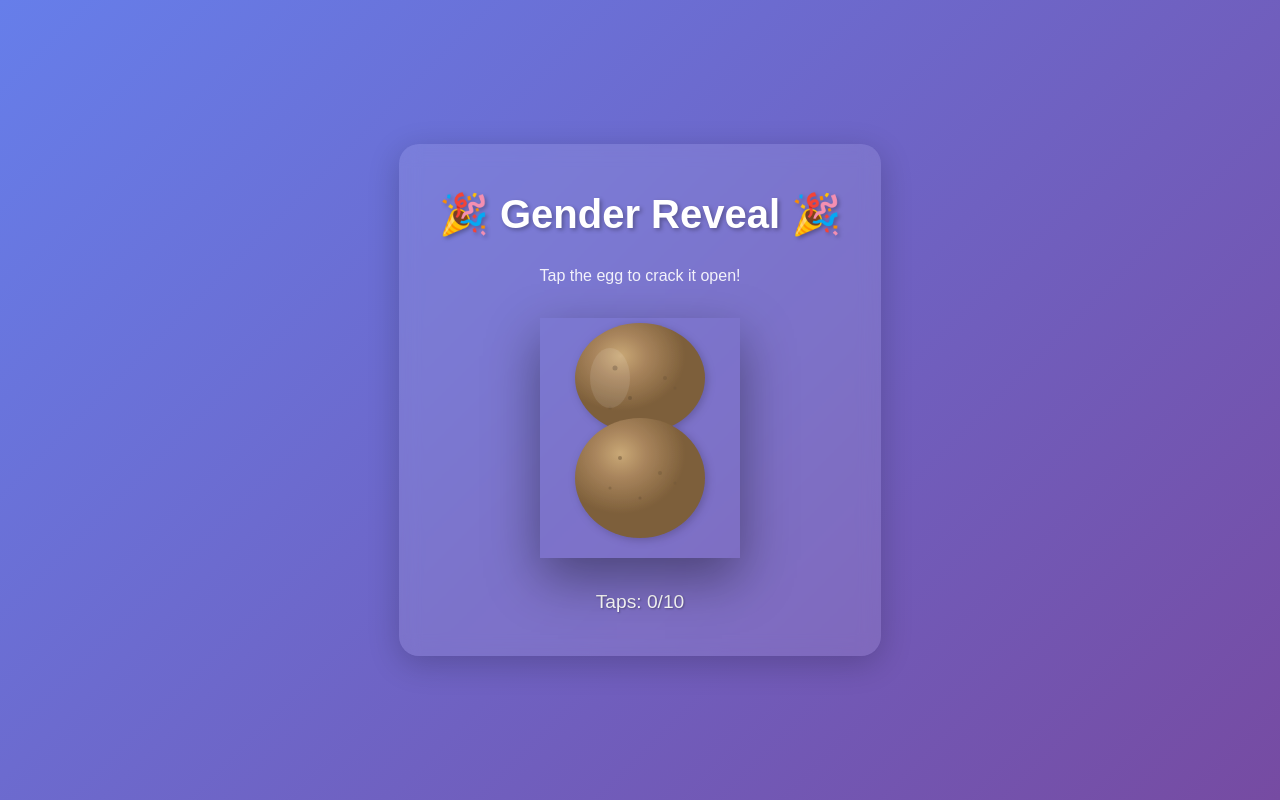
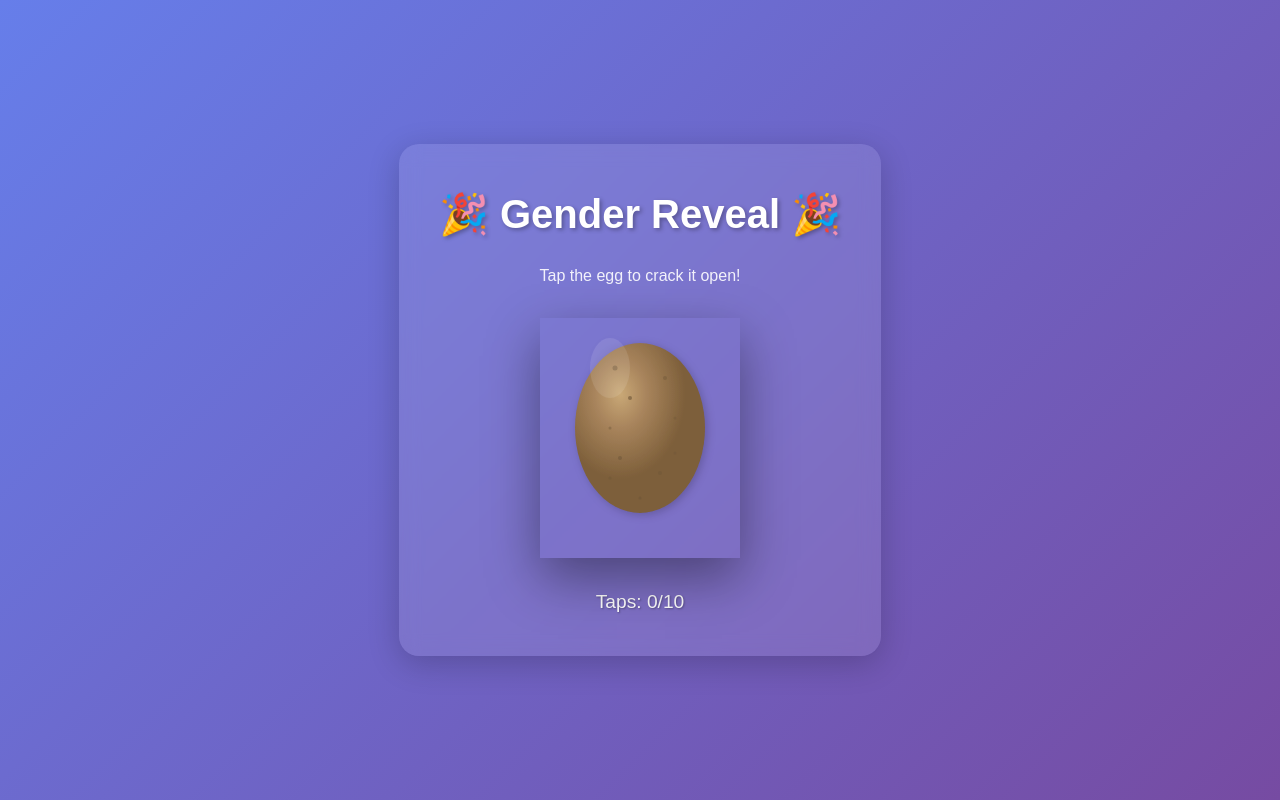
Before and after one commit to joannabpark/gender-reveal, a React (Vite) app: page / in a window 1280 px wide. Built offline with nearby package versions, Linux system fonts and the light colour scheme.

Commit message:
Fix: single whole egg until reveal, then splits into halves

```diff
--- a/src/components/Egg.jsx
+++ b/src/components/Egg.jsx
@@ -50,7 +50,6 @@ const Egg = ({ onTap, tapCount, maxTaps, isRevealed }) => {
       >
         <svg className="egg-svg" viewBox="0 0 200 240" preserveAspectRatio="xMidYMid meet">
           <defs>
-            {/* Better brown gradient for realistic egg */}
             <radialGradient id="eggGradient" cx="35%" cy="30%">
               <stop offset="0%" style={{ stopColor: '#c9a876', stopOpacity: 1 }} />
               <stop offset="40%" style={{ stopColor: '#a8845c', stopOpacity: 1 }} />
@@ -62,46 +61,51 @@ const Egg = ({ onTap, tapCount, maxTaps, isRevealed }) => {
             </filter>
           </defs>
 
-          {/* Top half - smooth rounded */}
-          <g style={{ transform: `translateY(-${separationY}px)`, transition: 'transform 0.6s ease-out' }}>
+          {/* Whole egg - shows until revealed */}
+          <g style={{ opacity: isRevealed ? 0 : 1, transition: 'opacity 0.3s ease-out' }}>
             <ellipse
               cx="100"
-              cy="60"
+              cy="110"
               rx="65"
-              ry="55"
+              ry="85"
               fill="url(#eggGradient)"
               filter="url(#eggTexture)"
             />
 
-            {/* Top speckles */}
+            {/* Speckles */}
             <circle cx="75" cy="50" r="2.5" fill="#6b5437" opacity="0.5" />
             <circle cx="125" cy="60" r="2" fill="#6b5437" opacity="0.4" />
             <circle cx="90" cy="80" r="2" fill="#6b5437" opacity="0.6" />
-            <circle cx="135" cy="70" r="1.5" fill="#6b5437" opacity="0.3" />
-            <circle cx="70" cy="90" r="1.5" fill="#6b5437" opacity="0.4" />
-          </g>
-
-          {/* Bottom half - smooth rounded oval */}
-          <g style={{ transform: `translateY(${separationY}px)`, transition: 'transform 0.6s ease-out' }}>
-            <ellipse
-              cx="100"
-              cy="160"
-              rx="65"
-              ry="60"
-              fill="url(#eggGradient)"
-              filter="url(#eggTexture)"
-            />
-
-            {/* Bottom speckles */}
+            <circle cx="135" cy="100" r="1.5" fill="#6b5437" opacity="0.3" />
+            <circle cx="70" cy="110" r="1.5" fill="#6b5437" opacity="0.4" />
             <circle cx="80" cy="140" r="2" fill="#6b5437" opacity="0.5" />
             <circle cx="120" cy="155" r="2" fill="#6b5437" opacity="0.4" />
             <circle cx="100" cy="180" r="1.5" fill="#6b5437" opacity="0.5" />
-            <circle cx="135" cy="165" r="1.5" fill="#6b5437" opacity="0.3" />
-            <circle cx="70" cy="170" r="1.5" fill="#6b5437" opacity="0.4" />
+            <circle cx="135" cy="135" r="1.5" fill="#6b5437" opacity="0.3" />
+            <circle cx="70" cy="160" r="1.5" fill="#6b5437" opacity="0.4" />
+          </g>
+
+          {/* Split egg halves on reveal */}
+          <g style={{ opacity: isRevealed ? 1 : 0, transition: 'opacity 0.3s ease-out' }}>
+            {/* Top half */}
+            <g style={{ transform: `translateY(-${separationY}px)`, transition: 'transform 0.6s ease-out' }}>
+              <ellipse cx="100" cy="60" rx="65" ry="55" fill="url(#eggGradient)" filter="url(#eggTexture)" />
+              <circle cx="75" cy="50" r="2.5" fill="#6b5437" opacity="0.5" />
+              <circle cx="125" cy="60" r="2" fill="#6b5437" opacity="0.4" />
+              <circle cx="90" cy="80" r="2" fill="#6b5437" opacity="0.6" />
+            </g>
+
+            {/* Bottom half */}
+            <g style={{ transform: `translateY(${separationY}px)`, transition: 'transform 0.6s ease-out' }}>
+              <ellipse cx="100" cy="160" rx="65" ry="60" fill="url(#eggGradient)" filter="url(#eggTexture)" />
+              <circle cx="80" cy="140" r="2" fill="#6b5437" opacity="0.5" />
+              <circle cx="120" cy="155" r="2" fill="#6b5437" opacity="0.4" />
+              <circle cx="100" cy="180" r="1.5" fill="#6b5437" opacity="0.5" />
+            </g>
           </g>
 
           {/* Shine highlight */}
-          <ellipse cx="70" cy="60" rx="20" ry="30" fill="white" opacity="0.1" />
+          <ellipse cx="70" cy="50" rx="20" ry="30" fill="white" opacity="0.1" />
 
           {/* Expanding crack line */}
           {crackPath && (
```
